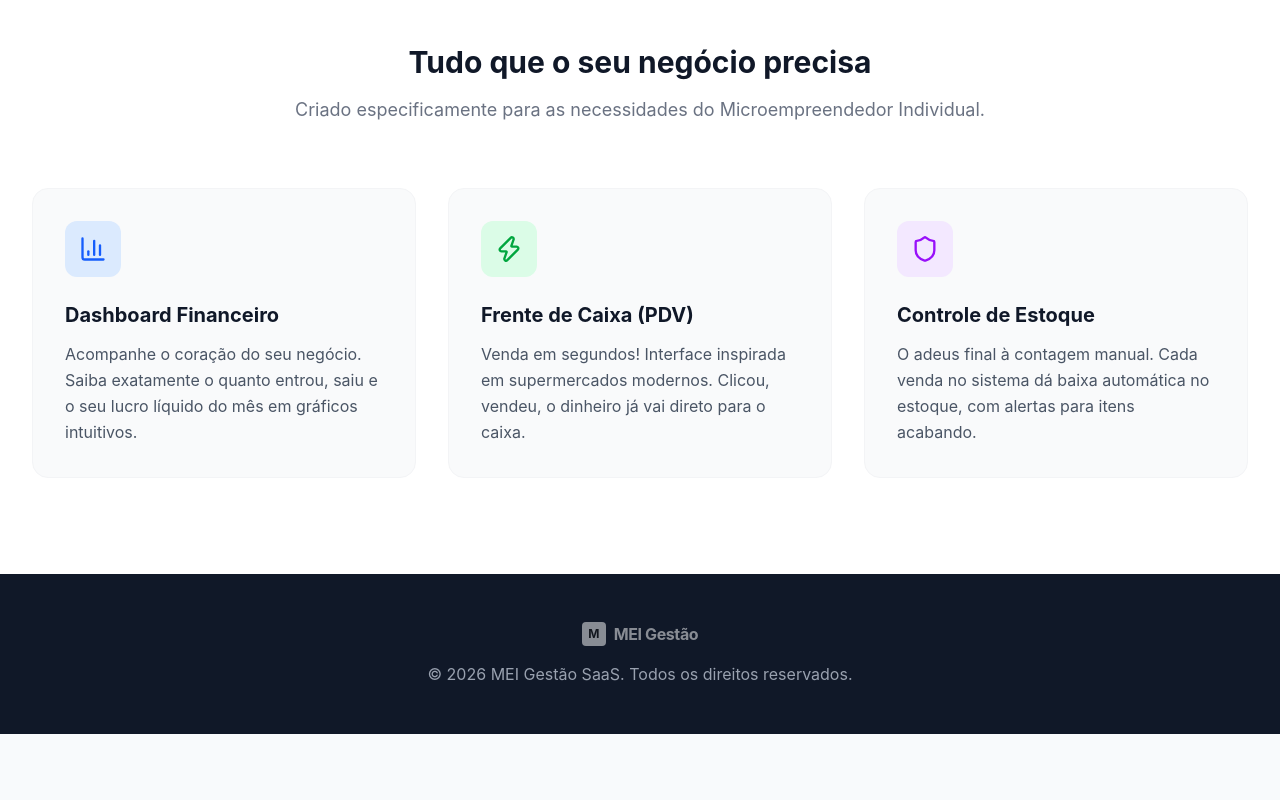
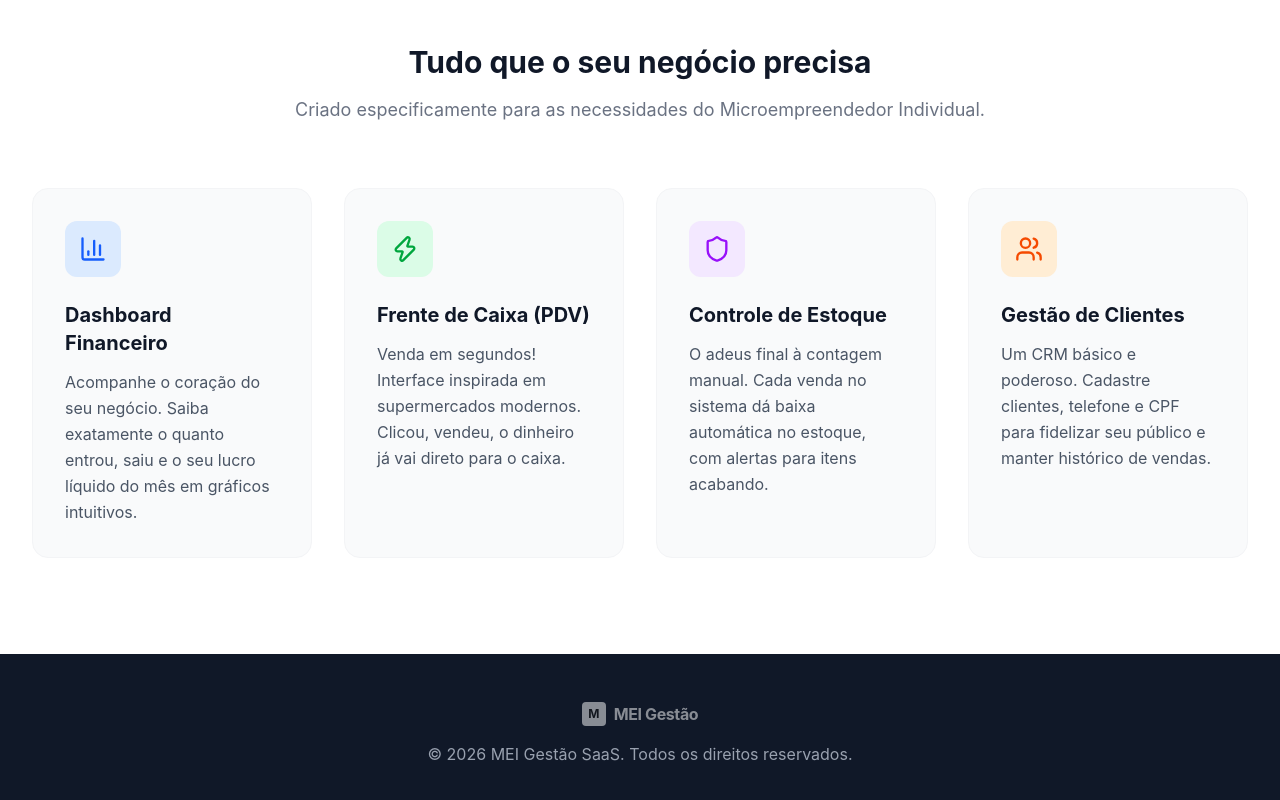
Before and after one commit to santoskrygsman-coder/mei-gestao, a React (Vite) app: page / in a window 1280 px wide. Shown: the part 959-1759 px from the top of the page. Before the commit the page ends 1693 px from the top, so only its background shows below. Built offline with nearby package versions, Linux system fonts and the light colour scheme.

Commit message:
feat: add Customers feature card to landing page

```diff
--- a/src/pages/Landing.tsx
+++ b/src/pages/Landing.tsx
@@ -56,7 +56,7 @@ export default function Landing() {
             <p className="text-gray-500 text-lg">Criado especificamente para as necessidades do Microempreendedor Individual.</p>
           </div>
 
-          <div className="grid md:grid-cols-3 gap-8">
+          <div className="grid md:grid-cols-2 lg:grid-cols-4 gap-8">
             <div className="bg-gray-50 p-8 rounded-2xl border border-gray-100 hover:shadow-lg transition-all">
               <div className="w-14 h-14 bg-blue-100 text-blue-600 rounded-xl flex items-center justify-center mb-6">
                 <BarChart3 size={28} />
@@ -86,6 +86,16 @@ export default function Landing() {
                 O adeus final à contagem manual. Cada venda no sistema dá baixa automática no estoque, com alertas para itens acabando.
               </p>
             </div>
+
+            <div className="bg-gray-50 p-8 rounded-2xl border border-gray-100 hover:shadow-lg transition-all">
+              <div className="w-14 h-14 bg-orange-100 text-orange-600 rounded-xl flex items-center justify-center mb-6">
+                <svg xmlns="http://www.w3.org/2000/svg" width="28" height="28" viewBox="0 0 24 24" fill="none" stroke="currentColor" strokeWidth="2" strokeLinecap="round" strokeLinejoin="round" className="lucide lucide-users"><path d="M16 21v-2a4 4 0 0 0-4-4H6a4 4 0 0 0-4 4v2"/><circle cx="9" cy="7" r="4"/><path d="M22 21v-2a4 4 0 0 0-3-3.87"/><path d="M16 3.13a4 4 0 0 1 0 7.75"/></svg>
+              </div>
+              <h3 className="text-xl font-bold text-gray-900 mb-3">Gestão de Clientes</h3>
+              <p className="text-gray-600 leading-relaxed">
+                Um CRM básico e poderoso. Cadastre clientes, telefone e CPF para fidelizar seu público e manter histórico de vendas.
+              </p>
+            </div>
           </div>
         </div>
       </section>
```
